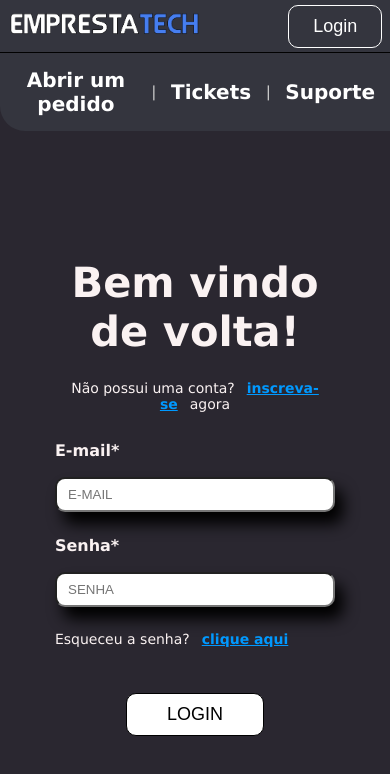
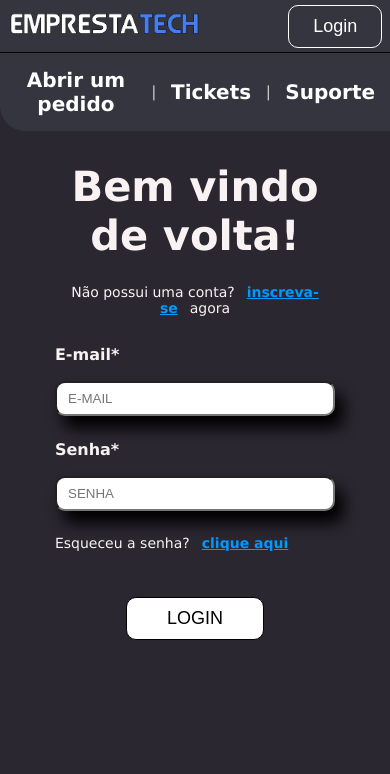
Before and after one commit to VictorHugofny/EMPRESTATECH, a Vue app: page /login in a window 390 px wide. Shown: the top 774 px of the page. Built offline with nearby package versions, Linux system fonts and the light colour scheme.

Commit message:
responsividade

```diff
--- a/src/views/Login.vue
+++ b/src/views/Login.vue
@@ -23,7 +23,7 @@
 <style scoped>
 
 .container{
-  margin-top: 6rem;
+  margin-top: 0rem;
   display: flex;
   justify-content: center;
   align-items: center;
--- a/src/views/Register.vue
+++ b/src/views/Register.vue
@@ -22,7 +22,7 @@
 
 <style scoped>
 .container{
-  margin-top: 6rem;
+  margin-top: 0rem;
   display: flex;
   justify-content: center;
   align-items: center;
```
Also changed, not shown: 1 other file (tests, documents, lock files or other folders).
